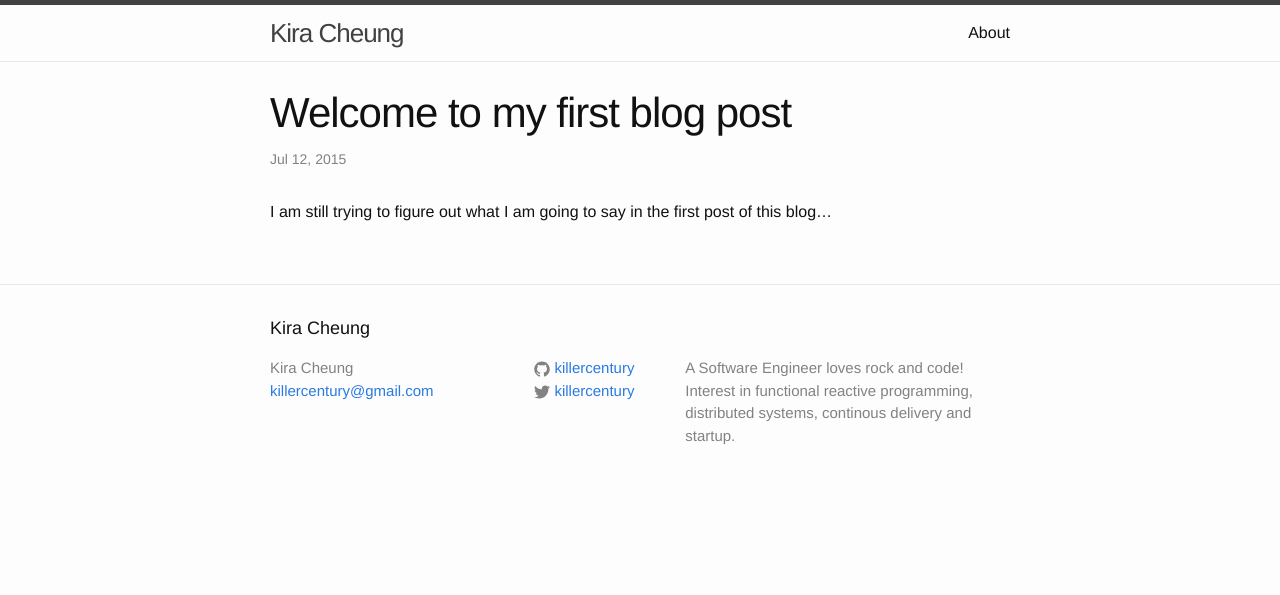
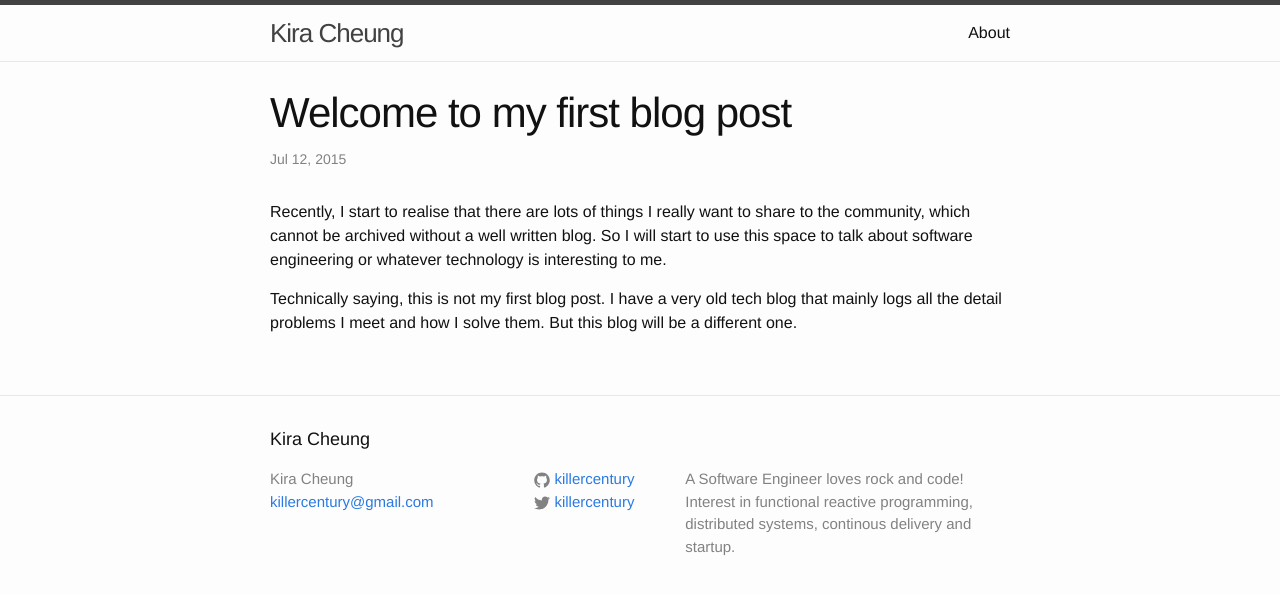
Before and after one commit to killercentury/killercentury.github.io, a Jekyll site: the page built from _posts/2015-07-12-welcome-to-my-first-blog-post.markdown, in a window 1280 px wide. Shown: the top 595 px of the page. Built offline with Jekyll 4.4.1, drawn with Linux system fonts in a browser that asks for light colours.

Commit message:
update first blog

```diff
--- a/_posts/2015-07-12-welcome-to-my-first-blog-post.markdown
+++ b/_posts/2015-07-12-welcome-to-my-first-blog-post.markdown
@@ -3,4 +3,6 @@ layout: post
 title:  "Welcome to my first blog post"
 date:   2015-07-12 21:26:24
 ---
-I am still trying to figure out what I am going to say in the first post of this blog...
+Recently, I start to realise that there are lots of things I really want to share to the community, which cannot be archived without a well written blog. So I will start to use this space to talk about software engineering or whatever technology is interesting to me.
+
+Technically saying, this is not my first blog post. I have a very old tech blog that mainly logs all the detail problems I meet and how I solve them. But this blog will be a different one.
```
